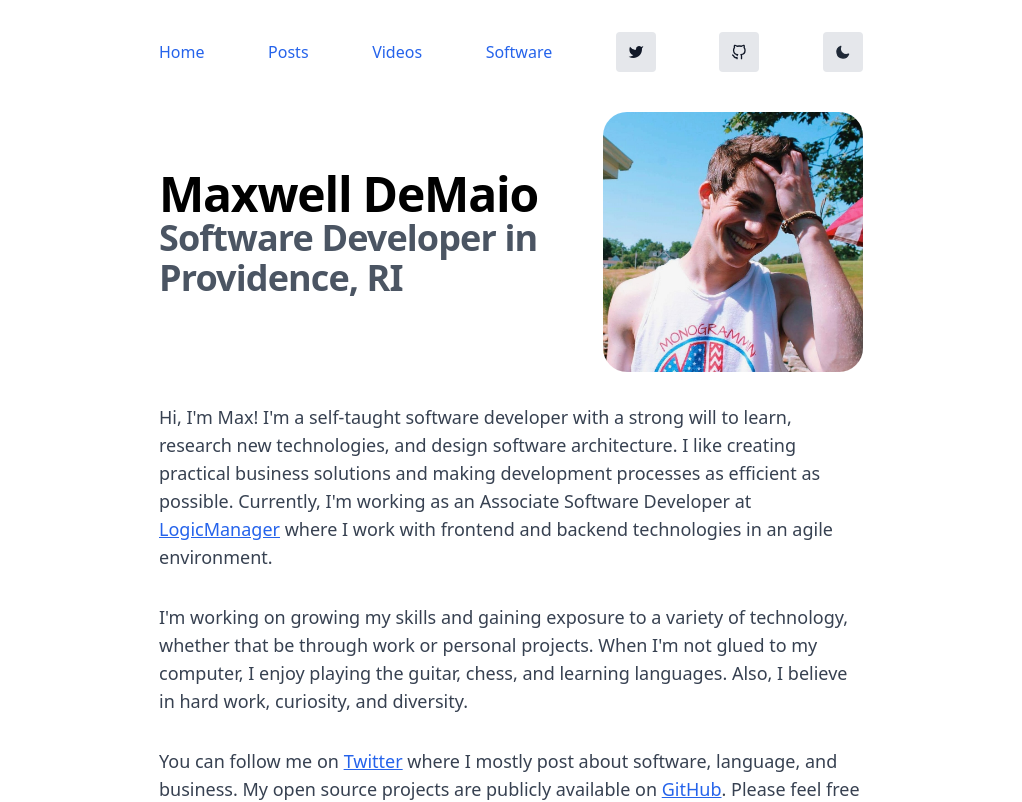
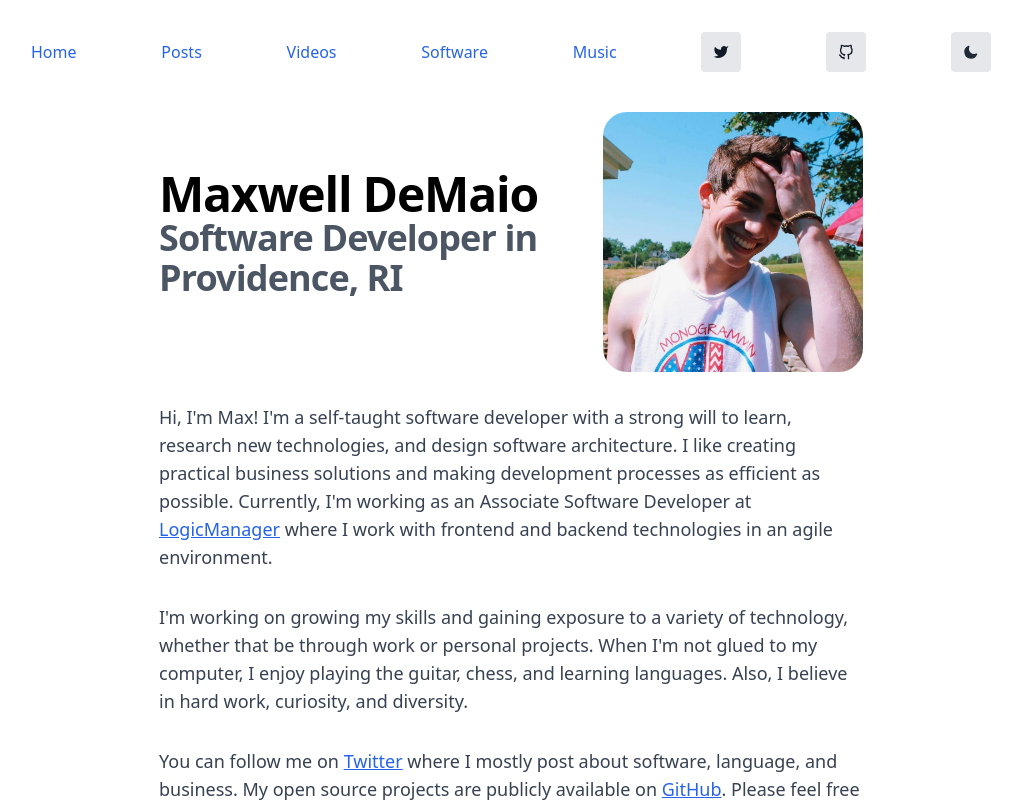
Before and after one commit to maxdemaio/max-nextjs, a Next.js app: page / in a window 1280 px wide. Shown: the top 802 px of the page, without its empty margins (129-1151 px from the left). Built offline with nearby package versions, Linux system fonts and the light colour scheme.

Commit message:
add music and video links, no show on small screen icons

```diff
--- a/components/Container.tsx
+++ b/components/Container.tsx
@@ -57,7 +57,7 @@ export default function Container(props: IContainerProps) {
         )}
       </Head>
 
-      <nav className="px-8 mt-8 mb-10 flex items-center justify-between max-w-3xl mx-auto text-gray-900 bg-white dark:bg-black dark:text-gray-100">
+      <nav className="px-8 mt-8 mb-10 flex items-center justify-between max-w-5xl mx-auto text-gray-900 bg-white dark:bg-black dark:text-gray-100">
         <Link href="/">
           <a
             id="home-nav"
@@ -118,6 +118,15 @@ export default function Container(props: IContainerProps) {
                 fill="currentColor"
               />
             </svg>
+          </a>
+        </Link>
+
+        <Link href="/music">
+          <a
+            aria-label="Music link"
+            className="nav-no-show my-nav-link dark:my-nav-link-dark"
+          >
+            Music
           </a>
         </Link>
 
```
